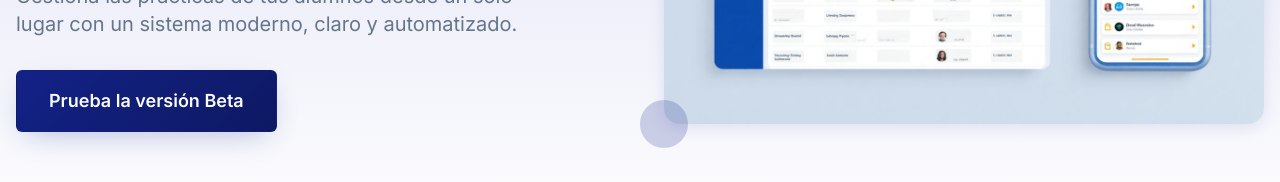
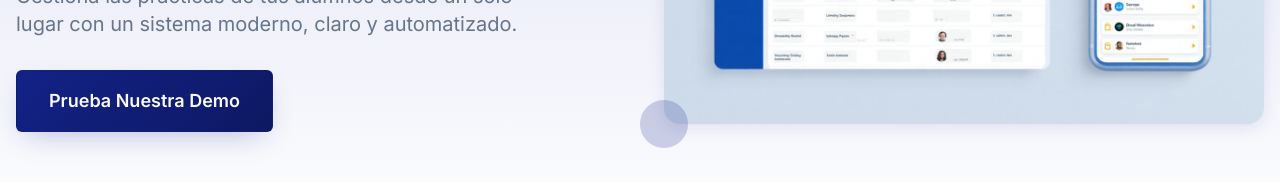
Before and after one commit to MSD1780/AutoSlot-Driving-Page, a React (Vite) app: page / in a window 1280 px wide. Shown: the part 431-613 px from the top of the page. Built offline with nearby package versions, Linux system fonts and the light colour scheme.

Commit message:
Cambiar texto del botón
Cambia el texto del botón en la sección Hero de "Prueba la versión Beta" a "Prueba Nuestra Demo".

```diff
--- a/src/components/HeroSection.tsx
+++ b/src/components/HeroSection.tsx
@@ -23,7 +23,7 @@ const HeroSection = () => {
               size="lg"
               className="text-lg px-8 py-4 h-auto font-semibold"
             >
-              Prueba la versión Beta
+              Prueba Nuestra Demo
             </Button>
           </div>
 
```
